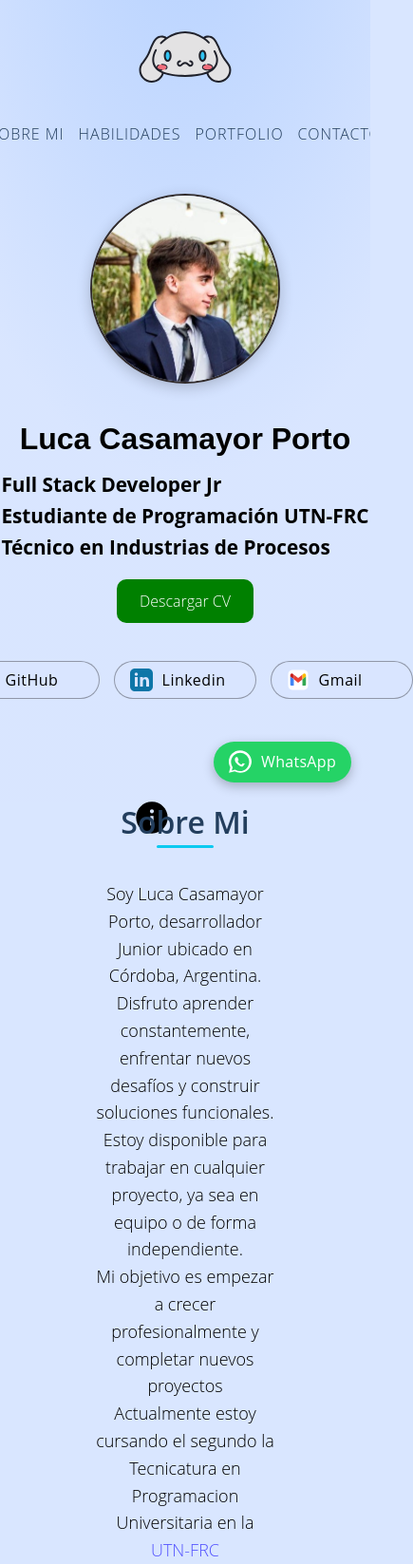
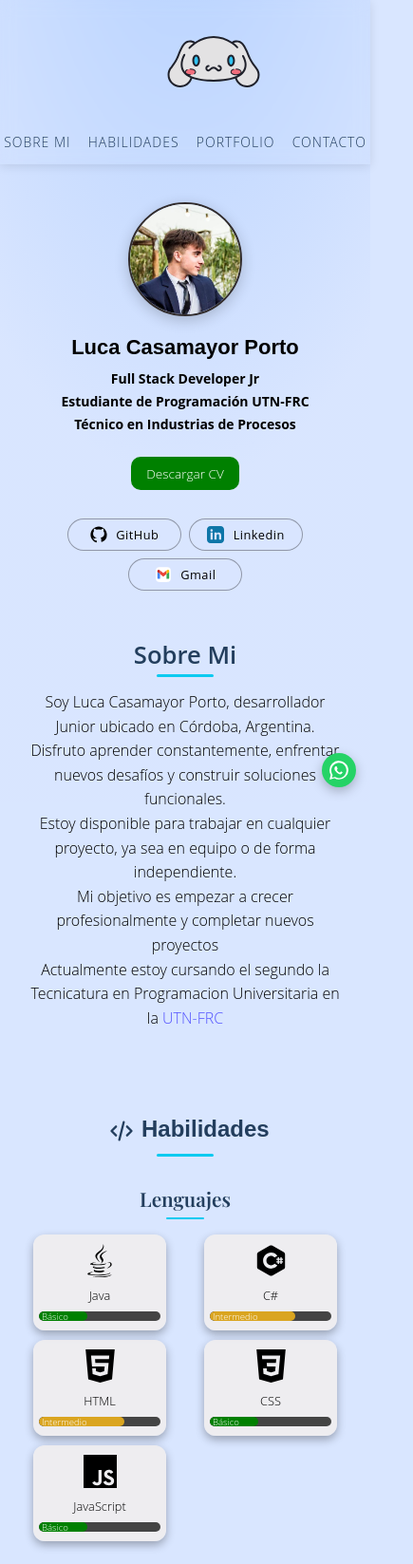
Before and after one commit to LucaCasamayor/Portfolio, a website: page index.html in a window 390 px wide. Shown: the top 1647 px of the page at 95% size, 435 px wide, since content can reach past the window. Drawn offline with nearby package versions, Linux system fonts and the light colour scheme.

Commit message:
cambios generales, responsive

```diff
--- a/css/styles.css
+++ b/css/styles.css
@@ -35,7 +35,6 @@ body {
     font-weight: 100;
     background-color: rgba(161, 194, 255, 0.4);
     background-image: radial-gradient(80% 80% at 50% -20%, rgba(38, 125, 255, 0.2), rgba(217, 227, 255, 0.15));
-     /* background-image: url("https://www.transparenttextures.com/patterns/cartographer.png");*/
     background-repeat: no-repeat;
     background-size: auto;
     overflow-x: hidden;
@@ -60,13 +59,14 @@ body::before {
     padding: 0px;
     overflow-x: auto;
     white-space: nowrap;
-     position: static;
+    position: sticky;
     top: 0;
     left: 0;
     width: 100%;
     z-index: 1000;
     color: var(--primaryColor);
-
+    backdrop-filter: blur(8px);
+    box-shadow: 0 2px 10px rgba(0,0,0,0.1);
 }
 
 /* Estilo de la lista de navegación */
@@ -77,7 +77,7 @@ body::before {
     justify-content: center;
     align-items: center;
     gap: 40px;
-    padding: 0;
+    padding: 12px 0;
     margin: 0;
     overflow-x: auto;
     scrollbar-width: none; /* Firefox */
@@ -91,7 +91,7 @@ body::before {
 /* Estilo de los enlaces */
 .nav_links a {
     color: var(--backgroundDark);
-    font-size: 30px;
+    font-size: 24px;
     text-decoration: none;
     text-transform: uppercase;
     letter-spacing: 2px;
@@ -103,7 +103,7 @@ body::before {
 
 /* Animación en hover: expansión de letras */
 .nav_links a:hover {
-    letter-spacing: 5px;
+    letter-spacing: 4px;
     color: #061225;
 }
 
@@ -115,7 +115,7 @@ body::before {
     bottom: -2px;
     width: 100%;
     height: 2px;
-    background-color: var(--accentColor);
+    background-color: rgba(106, 173, 253, 0.89);
     transform: scaleX(0);
     transform-origin: right;
     transition: transform 0.3s ease;
@@ -134,69 +134,44 @@ body::before {
     margin-left: 20px;
 }
 
-/* En móviles: mantener estilo horizontal */
-@media (max-width: 600px) {
-    .main-nav {
-        flex-direction: column; /* logo arriba del menú */
-        align-items: center;
-    }
-    .logo {
-        margin: 10px 0;
-        padding: 0;
-        display: flex;
-        justify-content: center;
-        width: 100%;
-
-    }
-    .nav_links {
-        gap: 0;
-    }
-
-    .nav_links a {
-        font-size: 16px;
-        letter-spacing: 1px;
-    }
-
-    .nav_links a:hover {
-        letter-spacing: 3px;
-    }
-
-}
-
 /* HEADER */
 .header-section {
     display: flex;
     justify-content: center;
-    margin-top: 10px;
+    margin-top: 20px;
+    padding: 0 15px;
 }
 
 .section {
-    /* box-shadow: 0 4px 15px rgba(0, 0, 0, 0.30);
-    background-color: var(--secondaryColor);*/
-    margin-top: 40px;
-    margin-bottom: 40px;
+    margin-top: 30px;
+    margin-bottom: 30px;
     display: flex;
     gap: 40px;
     align-items: center;
     flex-direction: row;
+    flex-wrap: wrap;
+    justify-content: center;
 }
 
 .pro-pic {
     border: 2px solid #312b2b;
     border-radius: 50%;
-    width: 200px;
-    height: 200px;
-
+    width: 180px;
+    height: 180px;
     object-fit: cover;
     transition: transform 0.3s ease, box-shadow 0.3s ease;
     box-shadow: 0 4px 15px rgba(0, 0, 0, 0.2);
 }
+
 .info{
     display: flex;
     flex-direction: column;
     align-items: center;
     margin-bottom: 20px;
+    padding: 0 15px;
+    text-align: center;
 }
+
 .info h1 {
     font-size: 32px;
     margin-bottom: 10px;
@@ -212,71 +187,86 @@ body::before {
 
 .titulos{
     padding: 0;
-    font-size: 25px;
+    font-size: 22px;
+    text-align: center;
+    list-style-type: none;
 }
 
 .titulos li {
     border: none;
     transition: transform 0.3s ease, box-shadow 0.3s ease;
+    margin-bottom: 5px;
 }
+
 .nav-redes{
     display: flex;
     justify-content: center;
     gap: 20px;
-    margin-top: 40px;
+    margin-top: 30px;
     flex-wrap: wrap;
+    padding: 0 15px;
 }
+
 .redes-btn{
     display: flex;
     flex-direction: row;
     gap: 10px;
     margin-top: 0;
+    flex-wrap: wrap;
+    justify-content: center;
 }
+
 .redes-btn a{
     display: flex;
     align-items: center;
     gap: 0.6rem;
-    background-color: rgba(217, 227, 255, 0.15) ;
-    border:0.5px solid rgba(0, 0, 0, 0.34);
+    background-color: rgba(217, 227, 255, 0.15);
+    border: 0.5px solid rgba(0, 0, 0, 0.34);
     border-radius: 30px;
     padding: 0.7rem 1rem;
-    width: 150px;
+    width: 140px;
     height: 40px;
     color: #000000;
     text-decoration: none;
     font-weight: 500;
     transition: background 0.3s, transform 0.2s;
+    justify-content: center;
 }
+
 .redes-btn a:hover{
-    background-color: rgba(0, 0, 0, 0.51);
+    background-color: rgba(0, 0, 0, 0.20);
     transform: translateX(4px);
 }
+
 .redes-btn svg{
-    width: 24px;
-    height: 24px;
+    width: 20px;
+    height: 20px;
     color: #0e76a8;
 }
+
 .redes-btn span{
-    font-size: 1rem;
+    font-size: 0.9rem;
     letter-spacing: 0.5px;
 }
+
 /* Sobre MI */
 .about-section {
-    padding: 60px;
+    padding: 40px 20px;
     display: flex;
     justify-content: center;
 }
+
 .contenido{
-    padding: 40px;
+    padding: 30px 20px;
     display: flex;
     justify-content: center;
     flex-direction: column;
-    margin-right: 120px;
-    margin-left: 120px;
-    gap: 40px;
-   /* background-color: var(--secondaryColor);*/
+    margin-right: auto;
+    margin-left: auto;
+    gap: 30px;
     text-align: center;
-    width: 100%;
+    width: 90%;
+    max-width: 1200px;
     border-radius: 30px;
     position: relative;
     padding-top: 3rem;
@@ -284,20 +274,22 @@ body::before {
 
 .about-icon {
     position: absolute;
-    top: 45px;
-    left: 80px;
-    width: 40px;
-    height: 40px;
+    top: 30px;
+    left: 50px;
+    width: 32px;
+    height: 32px;
     object-fit: contain;
 }
+
 /* Título centrado */
 .contenido h3 {
     text-align: center;
-    font-size: 2rem;
+    font-size: 1.8rem;
     font-weight: 600;
     color: var(--backgroundDark);
     position: relative;
 }
+
 .contenido h3::after {
     content: '';
     position: absolute;
@@ -315,25 +307,26 @@ body::before {
     line-height: 1.6;
     color: var(--textSoft);
 }
+
 /* SKILLS */
 .skills-section {
     background-color: transparent;
-    padding: 60px 20px;
+    padding: 40px 20px;
     text-align: center;
 }
 
 .skills-title {
-    font-size: 2.2rem;
-    margin-bottom: 40px;
+    font-size: 2rem;
+    margin-bottom: 30px;
     font-family:'Raleway', sans-serif;
     position: relative;
 }
 
 .skills-title svg {
-    margin-left: 8px; /* Espacio entre el texto y el ícono */
-    vertical-align: middle; /* Alinea el ícono con el texto */
-    width: 35px;
-    height: 35px;
+    margin-left: 8px;
+    vertical-align: middle;
+    width: 28px;
+    height: 28px;
 }
 
 .skills-title::after {
@@ -349,13 +342,14 @@ body::before {
 .skills-wrapper {
     display: flex;
     flex-wrap: wrap;
-    justify-content: space-around;
-    gap: 40px;
+    justify-content: center;
+    gap: 30px;
 }
 
 .skills-category {
     flex: 1;
     min-width: 250px;
+    max-width: 450px;
 }
 
 .skills-category h3 {
@@ -378,8 +372,8 @@ body::before {
 
 .skills-grid {
     display: grid;
-    grid-template-columns: repeat(2, 1fr);
-    gap: 20px;
+    grid-template-columns: repeat(auto-fit, minmax(140px, 1fr));
+    gap: 15px;
     justify-items: center;
 }
 
@@ -388,30 +382,35 @@ body::before {
     border-radius: 12px;
     box-shadow: 0 4px 10px rgba(0, 0, 0, 0.30);
     padding: 16px;
-    width: 150px;
+    width: 140px;
     text-align: center;
     transition: transform 0.3s ease, box-shadow 0.3s ease;
     position: relative;
 }
 
+.skill-card:hover {
+    transform: translateY(-5px);
+    box-shadow: 0 6px 15px rgba(0, 0, 0, 0.35);
+}
+
 .skill-card .icon img {
-    width: 50px;
-    height: 50px;
+    width: 45px;
+    height: 45px;
     object-fit: contain;
     filter: brightness(1.2);
 }
 
 .skill-card p {
-    margin: 0;
-    font-size: 0.95rem;
+    margin: 8px 0;
+    font-size: 0.9rem;
     color: var(--textSoft);
 }
 
 /* Barras de nivel */
 .skill-bar {
-    margin-top: 10px;
-    height: 16px;
-    border-radius: 10px;
+    margin-top: 8px;
+    height: 14px;
+    border-radius: 8px;
     background-color: #444;
     position: relative;
     overflow: hidden;
@@ -422,9 +421,10 @@ body::before {
     left: 10px;
     top: 50%;
     transform: translateY(-50%);
-    font-size: 0.75rem;
+    font-size: 0.7rem;
     color: white;
     z-index: 2;
+    white-space: nowrap;
 }
 
 /* Niveles */
@@ -436,7 +436,7 @@ body::before {
     background-color: green;
     top: 0;
     left: 0;
-    border-radius: 10px;
+    border-radius: 8px;
     z-index: 1;
 }
 
@@ -448,7 +448,7 @@ body::before {
     background-color: goldenrod;
     top: 0;
     left: 0;
-    border-radius: 10px;
+    border-radius: 8px;
     z-index: 1;
 }
 
@@ -460,7 +460,7 @@ body::before {
     background-color: crimson;
     top: 0;
     left: 0;
-    border-radius: 10px;
+    border-radius: 8px;
     z-index: 1;
 }
 
@@ -468,6 +468,7 @@ body::before {
     from { opacity: 0; transform: translateY(10px); }
     to { opacity: 1; transform: translateY(0); }
 }
+
 /* SUBRAYADO COMO SKILLS EN PORTFOLIO Y CONTACTO */
 .portfolio-title::after,
 .skills-title::after {
@@ -481,70 +482,41 @@ body::before {
 }
 
 #contacto .skills-title {
-    font-size: 2.2rem;
+    font-size: 2rem;
     font-family:'Raleway', sans-serif;
 }
 
-/* RESPONSIVE */
-@media screen and (max-width: 768px) {
-    .section {
-        flex-direction: column;
-        justify-content: center;
-        text-align: center;
-        gap: 30px;
-    }
-    .redes-btn{
-        display: flex;
-        flex-direction: row;
-        align-items: center;
-        gap: 15px;
-        margin-left: 15px;
-        margin-right: 15px;
-    }
-    .nav_links {
-        gap: 15px;
-    }
-
-    .skills-wrapper {
-        flex-direction: column;
-        align-items: center;
-    }
-    .contenido{
-        margin-right: auto;
-        margin-left: auto;
-    }
-}
 /*PORTFOLIO*/
 .portfolio-section {
     background-color: transparent;
-    padding: 60px 20px;
+    padding: 40px 20px;
     text-align: center;
 }
 
 .portfolio-title {
-    font-size: 2.2rem;
+    font-size: 2rem;
     margin-bottom: 10px;
     font-family: 'Playfair Display', serif;
     color: var(--backgroundDark);
 }
 
 .portfolio-title svg {
-    margin-left: 8px; /* Espacio entre el texto y el ícono */
-    vertical-align: middle; /* Alinea el ícono con el texto */
-    width: 35px;
-    height: 35px;
+    margin-left: 8px;
+    vertical-align: middle;
+    width: 28px;
+    height: 28px;
 }
-
 
 .portfolio-description {
     color: var(--textSoft);
-    margin-bottom: 40px;
+    margin-bottom: 30px;
+    padding: 0 15px;
 }
 
 .projects-wrapper {
     display: flex;
     flex-wrap: wrap;
-    gap: 30px;
+    gap: 20px;
     justify-content: center;
 }
 
@@ -552,7 +524,8 @@ body::before {
     background-color: var(--cardBackground);
     padding: 20px;
     border-radius: 12px;
-    width: 300px;
+    width: 100%;
+    max-width: 300px;
     box-shadow: 0 4px 15px rgba(0,0,0,0.4);
     transition: transform 0.3s ease;
 }
@@ -594,11 +567,13 @@ body::before {
     background-color: rgba(255, 255, 255, 0.05);
     border: 2px dashed var(--textSoft);
     color: var(--textSoft);
-    padding: 60px 40px;
+    padding: 40px 30px;
     border-radius: 12px;
-    width: 320px;
+    width: 100%;
+    max-width: 300px;
     font-style: italic;
 }
+
 .portfolio-title::after {
     content: '';
     display: block;
@@ -608,16 +583,17 @@ body::before {
     margin: 10px auto 0;
     border-radius: 5px;
 }
+
 /* CONTACTO */
 .contact-section {
-    padding: 60px 20px;
+    padding: 40px 20px;
     background-color: transparent;
     text-align: center;
 }
 
 .contact-title {
-    font-size: 2.2rem;
-    margin-bottom: 40px;
+    font-size: 2rem;
+    margin-bottom: 30px;
     font-family: 'Playfair Display', serif;
     position: relative;
     color: var(--textSoft);
@@ -638,7 +614,8 @@ body::before {
     margin: 0 auto;
     display: flex;
     flex-direction: column;
-    gap: 20px;
+    gap: 15px;
+    padding: 0 15px;
 }
 
 .contact-form input,
@@ -650,6 +627,7 @@ body::before {
     color: black;
     font-size: 16px;
     resize: none;
+    width: 100%;
 }
 
 .contact-form input:focus,
@@ -672,6 +650,7 @@ body::before {
 .contact-form button:hover {
     background-color: #38bde5;
 }
+
 /* Estilo personalizado para el botón de descarga */
 .download-btn {
     padding: 12px 24px;
@@ -692,20 +671,12 @@ body::before {
 /* Efectos al pasar el ratón */
 .download-btn:hover {
     background-color: #218838; /* Color verde más oscuro */
-    transform: scale(1.1); /* Agranda el botón al pasar el ratón */
+    transform: scale(1.05); /* Agranda el botón al pasar el ratón */
 }
 
 /* Efectos al hacer clic */
 .download-btn:active {
     transform: translateY(2px); /* Efecto al hacer clic */
-}
-
-/* BOTONES DE CONTACTO RESPONSIVOS */
-@media screen and (max-width: 600px) {
-    #contacto .btn {
-        width: 100%;
-        text-align: center;
-    }
 }
 
 #whatsapp-button {
@@ -786,3 +757,369 @@ footer p {
 footer p:hover {
     opacity: 1;
 }
+
+/* TABLET MEDIA QUERIES */
+@media screen and (max-width: 992px) {
+    body {
+        font-size: 20px;
+    }
+
+    .nav_links a {
+        font-size: 20px;
+        letter-spacing: 1px;
+    }
+
+    .nav_links {
+        gap: 25px;
+    }
+
+    .section {
+        gap: 30px;
+    }
+
+    .pro-pic {
+        width: 160px;
+        height: 160px;
+    }
+
+    .info h1 {
+        font-size: 28px;
+    }
+
+    .titulos {
+        font-size: 20px;
+    }
+
+    .skills-title, .portfolio-title, .contact-title {
+        font-size: 1.8rem;
+    }
+
+    .skills-grid {
+        grid-template-columns: repeat(auto-fit, minmax(130px, 1fr));
+    }
+
+    .skill-card {
+        width: 130px;
+    }
+
+    .contenido {
+        width: 90%;
+        padding: 25px 15px;
+    }
+
+    .about-icon {
+        top: 20px;
+        left: 30px;
+    }
+}
+
+/* MOBILE MEDIA QUERIES */
+@media screen and (max-width: 768px) {
+    body {
+        font-size: 18px;
+    }
+
+    .main-nav {
+        flex-direction: column;
+        align-items: center;
+        padding: 5px 0;
+    }
+
+    .logo {
+        margin: 5px auto;
+        width: 60px;
+        padding: 5px;
+    }
+
+    .nav_links {
+        gap: 15px;
+        padding: 8px 0;
+        justify-content: space-around;
+    }
+
+    .nav_links a {
+        font-size: 16px;
+        letter-spacing: 1px;
+        padding: 3px 0;
+    }
+
+    .nav_links a:hover {
+        letter-spacing: 2px;
+    }
+
+    .section {
+        flex-direction: column;
+        justify-content: center;
+        text-align: center;
+        gap: 20px;
+        margin-top: 20px;
+        margin-bottom: 20px;
+    }
+
+    .pro-pic {
+        width: 140px;
+        height: 140px;
+    }
+
+    .info h1 {
+        font-size: 24px;
+    }
+
+    .info p {
+        font-size: 16px;
+    }
+
+    .titulos {
+        font-size: 18px;
+        padding: 0 5px;
+    }
+
+    .titulos li h5 {
+        font-size: 16px;
+    }
+
+    .redes-btn {
+        gap: 8px;
+        justify-content: center;
+    }
+
+    .redes-btn a {
+        width: 130px;
+        height: 36px;
+        padding: 0.5rem 0.8rem;
+    }
+
+    .redes-btn svg {
+        width: 18px;
+        height: 18px;
+    }
+
+    .redes-btn span {
+        font-size: 0.8rem;
+    }
+
+    .about-section {
+        padding: 30px 10px;
+    }
+
+    .contenido {
+        padding: 20px 10px;
+        margin: 0 auto;
+        gap: 20px;
+        width: 95%;
+    }
+
+    .contenido h3 {
+        font-size: 1.6rem;
+    }
+
+    .contenido p {
+        font-size: 16px;
+    }
+
+    .about-icon {
+        display: none;
+    }
+
+    .skills-title, .portfolio-title, .contact-title {
+        font-size: 1.6rem;
+    }
+
+    .skills-category h3 {
+        font-size: 1.3rem;
+    }
+
+    .skills-grid {
+        grid-template-columns: repeat(2, 1fr);
+        gap: 12px;
+    }
+
+    .skill-card {
+        width: 100%;
+        max-width: 140px;
+        padding: 12px 8px;
+    }
+
+    .skill-card .icon img {
+        width: 40px;
+        height: 40px;
+    }
+
+    .skill-card p {
+        font-size: 0.85rem;
+        margin: 5px 0;
+    }
+
+    .skill-bar {
+        height: 12px;
+    }
+
+    .skill-bar span {
+        font-size: 0.65rem;
+        left: 5px;
+    }
+
+    .portfolio-section {
+        padding: 30px 10px;
+    }
+
+    .portfolio-description {
+        font-size: 16px;
+    }
+
+    .projects-wrapper {
+        gap: 15px;
+    }
+
+    .project-card {
+        width: 100%;
+        padding: 15px;
+    }
+
+    .placeholder-card {
+        padding: 30px 20px;
+        width: 100%;
+    }
+
+    .contact-section {
+        padding: 30px 10px;
+    }
+
+    .contact-form {
+        gap: 12px;
+        padding: 0 5px;
+    }
+
+    .contact-form input,
+    .contact-form textarea {
+        padding: 10px;
+        font-size: 15px;
+    }
+
+    .contact-form button {
+        padding: 10px 16px;
+        font-size: 15px;
+    }
+
+    .download-btn {
+        padding: 10px 20px;
+        font-size: 0.9rem;
+    }
+
+    #whatsapp-button {
+        padding: 0.5rem 0.8rem;
+        right: 15px;
+        bottom: 15px;
+    }
+
+    #whatsapp-button svg {
+        width: 20px;
+        height: 20px;
+    }
+
+    #whatsapp-button span {
+        font-size: 0.9rem;
+    }
+
+    footer {
+        padding: 1.5rem 0.8rem;
+        margin-top: 3rem;
+    }
+
+    .footer-links a {
+        font-size: 1.3rem;
+        margin: 0 0.3rem;
+    }
+
+    .footer-name, .footer-location {
+        font-size: 0.85rem;
+    }
+}
+
+/* SMALL PHONE MEDIA QUERY */
+@media screen and (max-width: 480px) {
+    body {
+        font-size: 16px;
+    }
+
+    .logo {
+        width: 50px;
+    }
+
+    .nav_links {
+        gap: 10px;
+    }
+
+    .nav_links a {
+        font-size: 14px;
+    }
+
+    .pro-pic {
+        width: 120px;
+        height: 120px;
+    }
+
+    .info h1 {
+        font-size: 22px;
+    }
+
+    .titulos {
+        font-size: 16px;
+    }
+
+    .titulos li h5 {
+        font-size: 14px;
+    }
+
+    .download-btn {
+        padding: 8px 16px;
+        font-size: 0.85rem;
+    }
+
+    .redes-btn a {
+        width: 120px;
+        height: 34px;
+        padding: 0.4rem 0.7rem;
+    }
+
+    .skills-title, .portfolio-title, .contact-title {
+        font-size: 1.5rem;
+    }
+
+    .skills-grid {
+        grid-template-columns: repeat(2, 1fr);
+        gap: 10px;
+    }
+
+    .skill-card {
+        width: 100%;
+        padding: 10px 6px;
+    }
+
+    .skill-card .icon img {
+        width: 35px;
+        height: 35px;
+    }
+
+    .skill-card p {
+        font-size: 0.8rem;
+    }
+
+    .skill-bar {
+        height: 10px;
+    }
+
+    .skill-bar span {
+        font-size: 0.6rem;
+        left: 3px;
+    }
+
+    #whatsapp-button span {
+        display: none;
+    }
+
+    #whatsapp-button {
+        border-radius: 50%;
+        padding: 0.5rem;
+    }
+}
```
Lines whose indentation alone changed are shown as unchanged.
